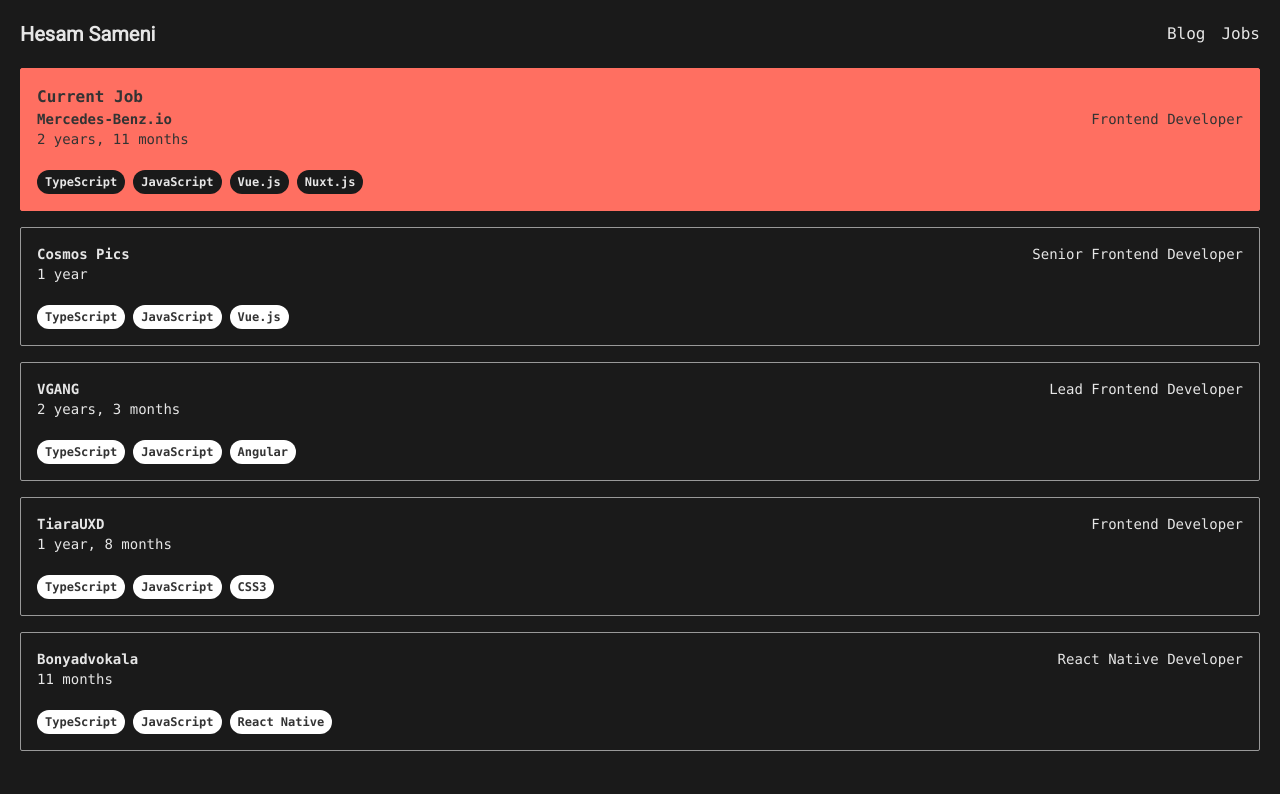
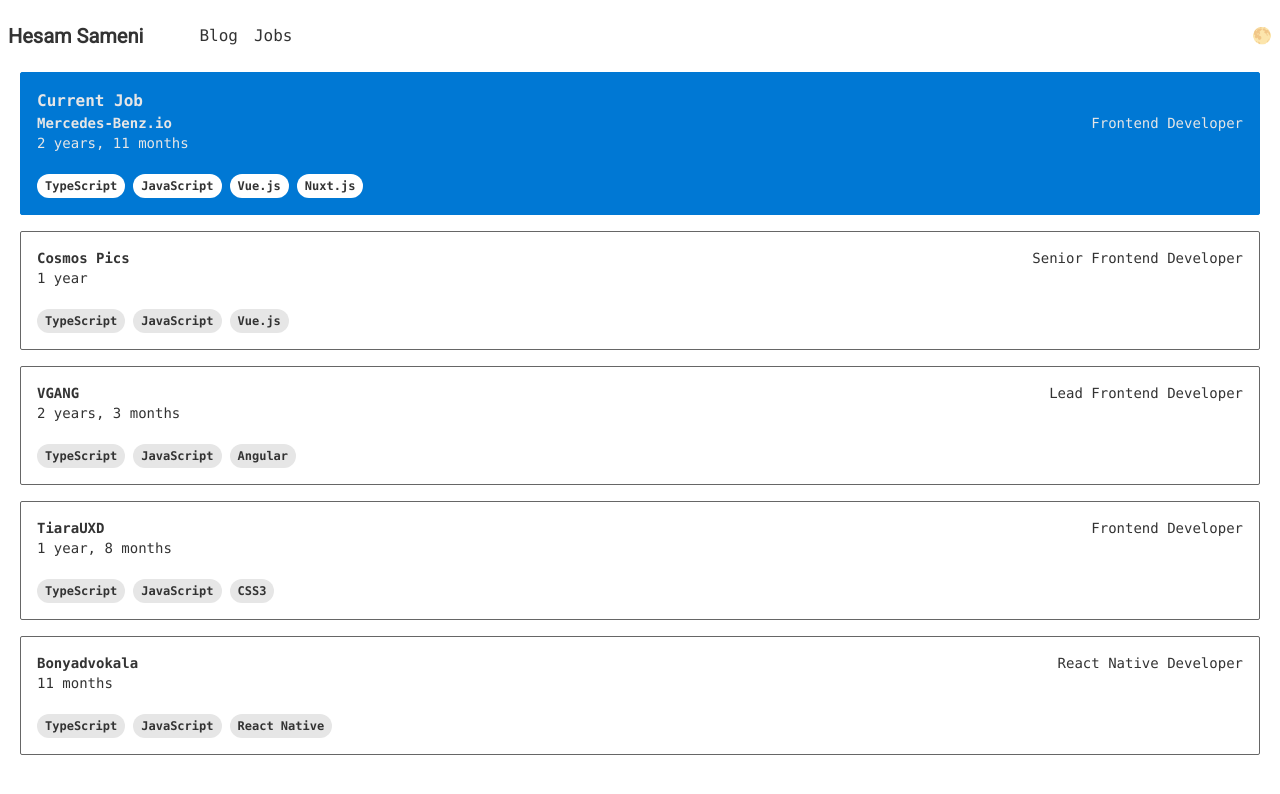
Before and after one commit to hesamsameni/portfolio, a Nuxt app: page /jobs in a window 1280 px wide. Shown: the top 794 px of the page. Built offline with nearby package versions, Linux system fonts and the light colour scheme.

Commit message:
Adding theme selector

```diff
--- a/assets/scss/_theme.scss
+++ b/assets/scss/_theme.scss
@@ -1,4 +1,15 @@
-body {
-  background-color: $color-dark-bg;
-  color: $color-dark-text;
+// _theme.scss
+
+html.light-mode {
+  body {
+    background-color: $color-light-bg;
+    color: $color-light-text;
+  }
 }
+
+html.dark-mode {
+  body {
+    background-color: $color-dark-bg;
+    color: $color-dark-text;
+  }
+}
--- a/assets/scss/jobs-page/_jobs.scss
+++ b/assets/scss/jobs-page/_jobs.scss
@@ -1,13 +1,14 @@
 #jobs {
+  // Default styles for dark mode
   li {
     border: 1px solid $color-dark-muted;
   }
 
   .skills {
-    color: $color-light-text;
+    color: $color-dark-text;
 
     span {
-      background-color: $color-light-bg;
+      background-color: $color-light-muted;
     }
   }
 
@@ -24,4 +25,33 @@
       }
     }
   }
+
+  // Light mode styles
+  html.light-mode & {
+    li {
+      border: 1px solid $color-light-muted;
+    }
+
+    .skills {
+      color: $color-light-text;
+
+      span {
+        background-color: $color-dark-text;
+      }
+    }
+
+    .current-job {
+      background-color: $color-accent-light;
+      color: $color-dark-text;
+      border: 1px solid $color-accent-light;
+
+      .skills {
+        color: $color-light-text;
+
+        span {
+          background-color: $color-light-bg;
+        }
+      }
+    }
+  }
 }
--- /dev/null
+++ b/components/color-mode-selector.vue
@@ -0,0 +1,44 @@
+<template>
+  <div class="flex space-x-2 items-center">
+    <div class="text-gray-500 text-xs" v-if="showNextModelLabel">
+      Change to {{ nextMode }}
+    </div>
+    <button
+      @click="toggleMode"
+      @mouseenter="showNextModelLabel = true"
+      @mouseleave="showNextModelLabel = false"
+      class="hover:bg-gray-200 dark:hover:bg-gray-600 px-2 py-1 text-gray-500 text-4xl md:text-base"
+    >
+      {{ nextModeIcon }}
+    </button>
+  </div>
+</template>
+
+  <script setup>
+const showNextModelLabel = ref(false);
+const colorMode = useColorMode();
+
+const modes = ["light", "dark"];
+
+const nextModeIcons = {
+  light: "🌕",
+  dark: "🌑",
+};
+
+const nextMode = computed(() => {
+  const currentModeIndex = modes.indexOf(colorMode.preference);
+  let nextModeIndex = null;
+
+  if (currentModeIndex + 1 === modes.length) {
+    nextModeIndex = 0;
+  } else {
+    nextModeIndex = currentModeIndex + 1;
+  }
+
+  return modes[nextModeIndex];
+});
+
+const nextModeIcon = computed(() => nextModeIcons[nextMode.value]);
+
+const toggleMode = () => (colorMode.preference = nextMode.value);
+</script>
--- a/layouts/default.vue
+++ b/layouts/default.vue
@@ -1,12 +1,21 @@
 <template>
   <div class="container mx-auto max-w-7xl">
-    <header class="flex justify-between items-center mt-5">
-      <div>
-        <nuxt-link to="/" class="text-xl font-semibold p-5 hover:text-gray-500">
-          Hesam Sameni
-        </nuxt-link>
+    <header class="flex justify-between items-start md:items-center mt-5">
+      <div class="flex items-center md:space-x-12">
+        <div class="hidden md:block">
+          <NuxtLink
+            to="/"
+            class="text-xl font-semibold p-2 hover:bg-gray-200 dark:hover:bg-gray-800"
+            >Hesam Sameni
+          </NuxtLink>
+        </div>
+
+        <Menu />
       </div>
-      <Menu />
+
+      <ClientOnly>
+        <ColorModeSelector />
+      </ClientOnly>
     </header>
     <main class="p-5">
       <slot />
--- a/nuxt.config.ts
+++ b/nuxt.config.ts
@@ -2,5 +2,5 @@
 export default defineNuxtConfig({
   compatibilityDate: "2024-11-01",
   devtools: { enabled: true },
-  modules: ["@nuxtjs/tailwindcss"],
+  modules: ["@nuxtjs/tailwindcss", "@nuxtjs/color-mode"],
 });
--- a/package.json
+++ b/package.json
@@ -10,6 +10,7 @@
     "postinstall": "nuxt prepare"
   },
   "dependencies": {
+    "@nuxtjs/color-mode": "^3.5.2",
     "nuxt": "^3.15.1",
     "vue": "latest",
     "vue-router": "latest"
```
Also changed, not shown: assets/scss/main.scss (line endings or trailing spaces), 1 other file (tests, documents, lock files or other folders).
